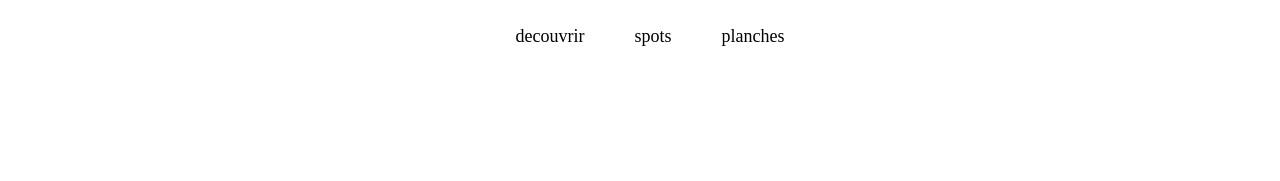
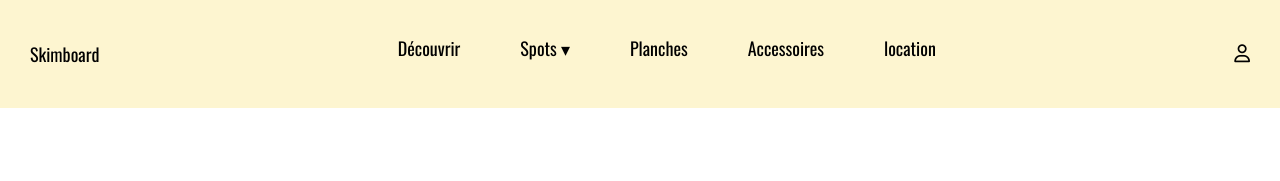
Before and after one commit to RedSocs-Dev/skimboard-website, a plain HTML site: page index.html in a window 1280 px wide. Drawn offline with nearby package versions, Linux system fonts and the light colour scheme.

Commit message:
ajout d'un vrai menu avec de belle animations

```diff
--- a/index.html
+++ b/index.html
@@ -4,20 +4,33 @@
     <meta charset="UTF-8">
     <meta name="viewport" content="width=device-width, initial-scale=1.0">
     <link rel="stylesheet" href="style.css">
+    <link rel="stylesheet" href="https://cdnjs.cloudflare.com/ajax/libs/font-awesome/6.5.1/css/all.min.css">
     <title>skimboard</title>
 </head>
 <body>
-<nav class="menu">
+<nav>
+    <div class="logo">
+        <li><a href="#">Skimboard</a></li>
+    </div>
     <ul class="menu">
-        <li><a href="#">decouvrir</a></li>
-        <li><a href="#">spots</a>
+        <li><a href="#">Découvrir</a></li>
+
+        <li class="dropdown">
+            <a href="#">Spots ▾</a>
+
             <ul class="sous-menu">
                 <li><a href="#">France</a></li>
                 <li><a href="#">Bali</a></li>
-                <li><a href="#">Hawai</a></li>
+                <li><a href="#">Hawaï</a></li>
             </ul>
         </li>
-        <li><a href="#">planches</a></li>
+
+        <li><a href="#">Planches</a></li>
+        <li><a href="#">Accessoires</a></li>
+        <li><a href="#">location</a></li>
+    </ul>
+    <ul class="menu-droite">
+        <li><a href="#"><i class="fa-regular fa-user"></i> </a></li>
     </ul>
 </nav>
 </body>
--- a/style.css
+++ b/style.css
@@ -1,41 +1,95 @@
+@import url('https://fonts.googleapis.com/css2?family=Oswald:wght@200..700&display=swap');
+
+* {
+    margin: 0;
+    padding: 0;
+    box-sizing: border-box;
+    list-style: none;
+}
+
+a {
+    text-decoration: none;
+    color: black;
+    list-style: none;
+}
+
+nav {
+    display: flex;
+    justify-content: space-between;
+    align-items: center;
+
+    padding: 15px 30px;
+    background: #fdf5d0;
+    list-style: none;
+}
+
 .menu {
     display: flex;
+    justify-content: center;
+    gap: 30px;
+
     list-style: none;
-    gap: 30px;
-    font-size: 18px;
-    justify-content: center;
+    margin: 0;
+    padding-top: 20px;
+    padding-bottom: 17px;
 }
 
-.menu > li {
+.menu li {
     position: relative;
-    padding-bottom: 15px;
+    text-decoration: none;
 }
 
 .menu li a {
-    margin-right: 20px;
+    color: #000000;
     text-decoration: none;
-    color: #000000;
+    font-size: 18px;
+    padding: 10px 15px;
+    font-family: 'Oswald', sans-serif;
+    transition: background-color 0.4s ease;
+}
+
+.dropdown {
+    position: relative;
 }
 
 .sous-menu {
-    display: none;
-    position: absolute;
-    top: 100%;
-    left: 0;
     list-style: none;
-    margin: 0;
     padding: 0;
-    min-width: 200px;
+    margin-top: 15px;
+    max-height: 0;
+    overflow: hidden;
+    transition: max-height 0.4s ease;
 }
-
 
 .sous-menu li a {
     display: block;
-    padding-bottom: 15px;
-    color: rgb(0, 0, 0);
+    padding: 4px 15px;
+    color: #000000;
+    text-decoration: none;
+    font-family: 'Oswald', sans-serif;
+    transition: background-color 0.4s ease;
+}
+
+.dropdown:hover .sous-menu {
+    max-height: 200px;
+}
+
+.menu-droite li a {
+    font-size: 18px;
+    color: #000000;
+    list-style: none;
+    position: relative;
+}
+
+.menu-droite li {
+    position: relative;
     text-decoration: none;
 }
 
-.menu li:hover .sous-menu {
-    display: block;
+.logo li a {
+    font-size: 18px;
+    font-family: 'Oswald', sans-serif;
+    color: #000000;
+    list-style: none;
+    position: relative;
 }
```
